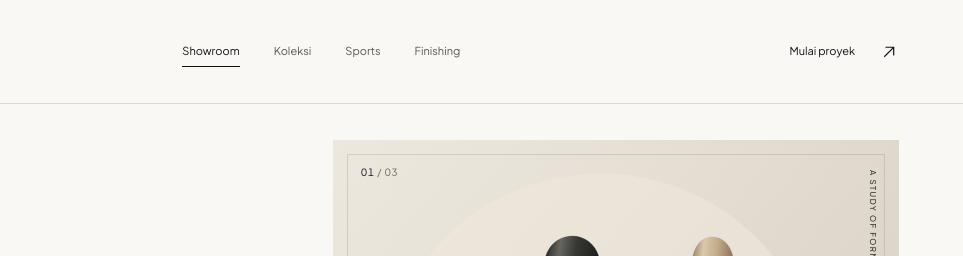
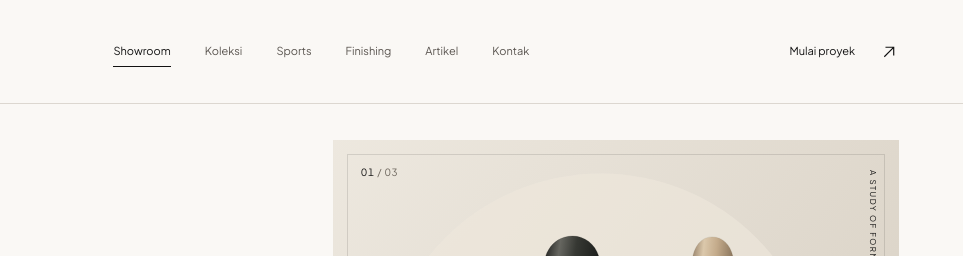
Before and after one commit to my-aicustom/linkmanekin, an Astro site: page / in a window 1280 px wide. Shown: the top 256 px of the page, 317-1280 px from the left. Built offline with nearby package versions, Linux system fonts and the light colour scheme; Astro itself is replaced by a stand-in of ours.

Commit message:
feat: add article and contact navigation

```diff
--- a/src/components/Header.astro
+++ b/src/components/Header.astro
@@ -6,6 +6,8 @@ const nav = [
   ['/katalog/', 'Koleksi'],
   ['/sports-mannequin/', 'Sports'],
   ['/kustom-finishing/', 'Finishing'],
+  ['/artikel/', 'Artikel'],
+  ['/kontak/', 'Kontak'],
 ];
 ---
 
@@ -25,7 +27,7 @@ const nav = [
   </a>
   <nav class="desktop-nav" aria-label="Navigasi utama">
     {nav.map(([url, label]) => (
-      <a href={url} aria-current={path === url ? 'page' : undefined}>
+      <a href={url} aria-current={path === url || (url !== '/' && path.startsWith(url)) ? 'page' : undefined}>
         {label}
       </a>
     ))}
@@ -46,7 +48,7 @@ const nav = [
   </div>
   <nav id="mobile-nav" class="mobile-nav" aria-label="Navigasi seluler" hidden>
     {nav.map(([url, label]) => (
-      <a href={url} aria-current={path === url ? 'page' : undefined}>
+      <a href={url} aria-current={path === url || (url !== '/' && path.startsWith(url)) ? 'page' : undefined}>
         {label}
       </a>
     ))}
```
